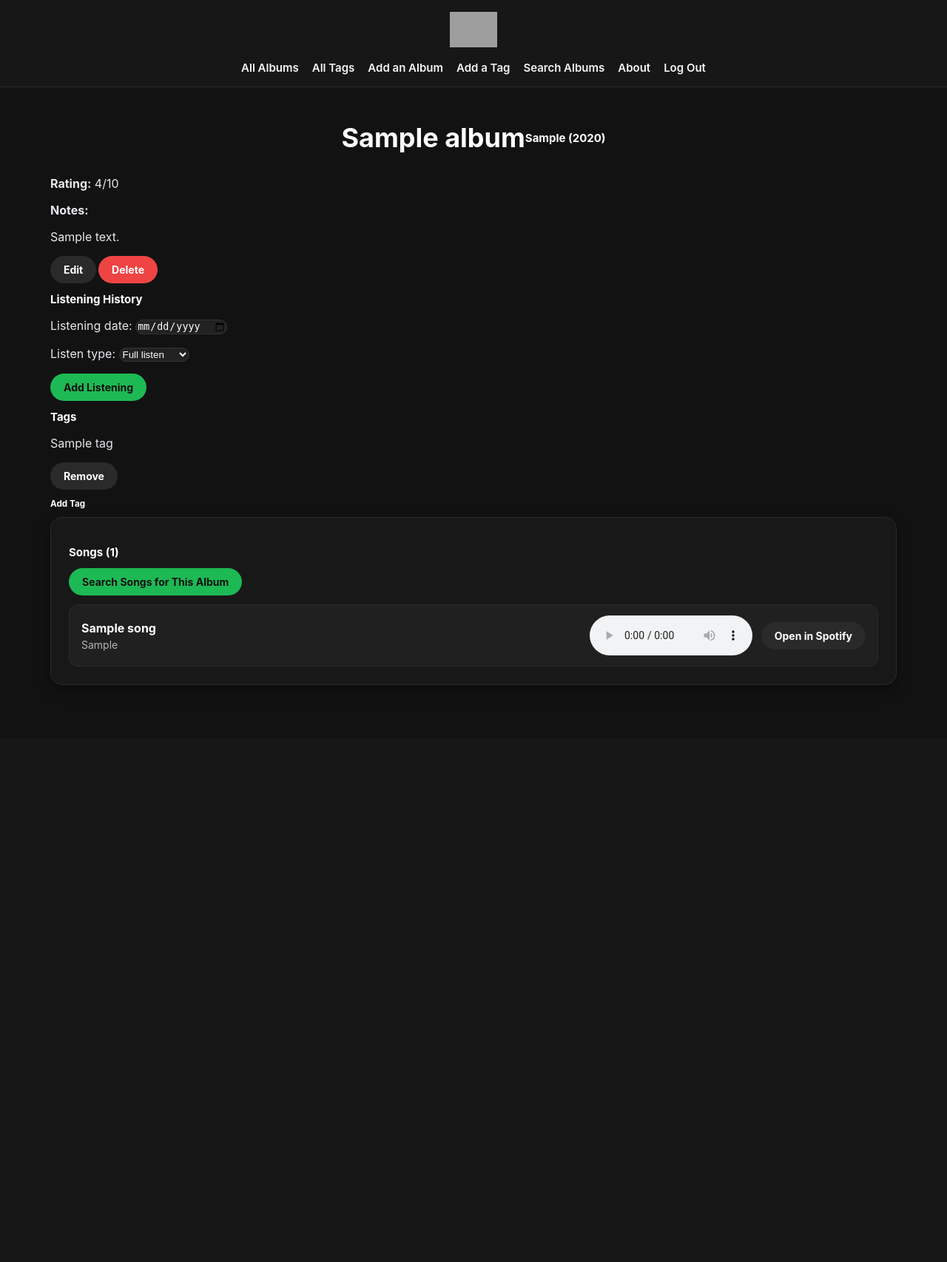
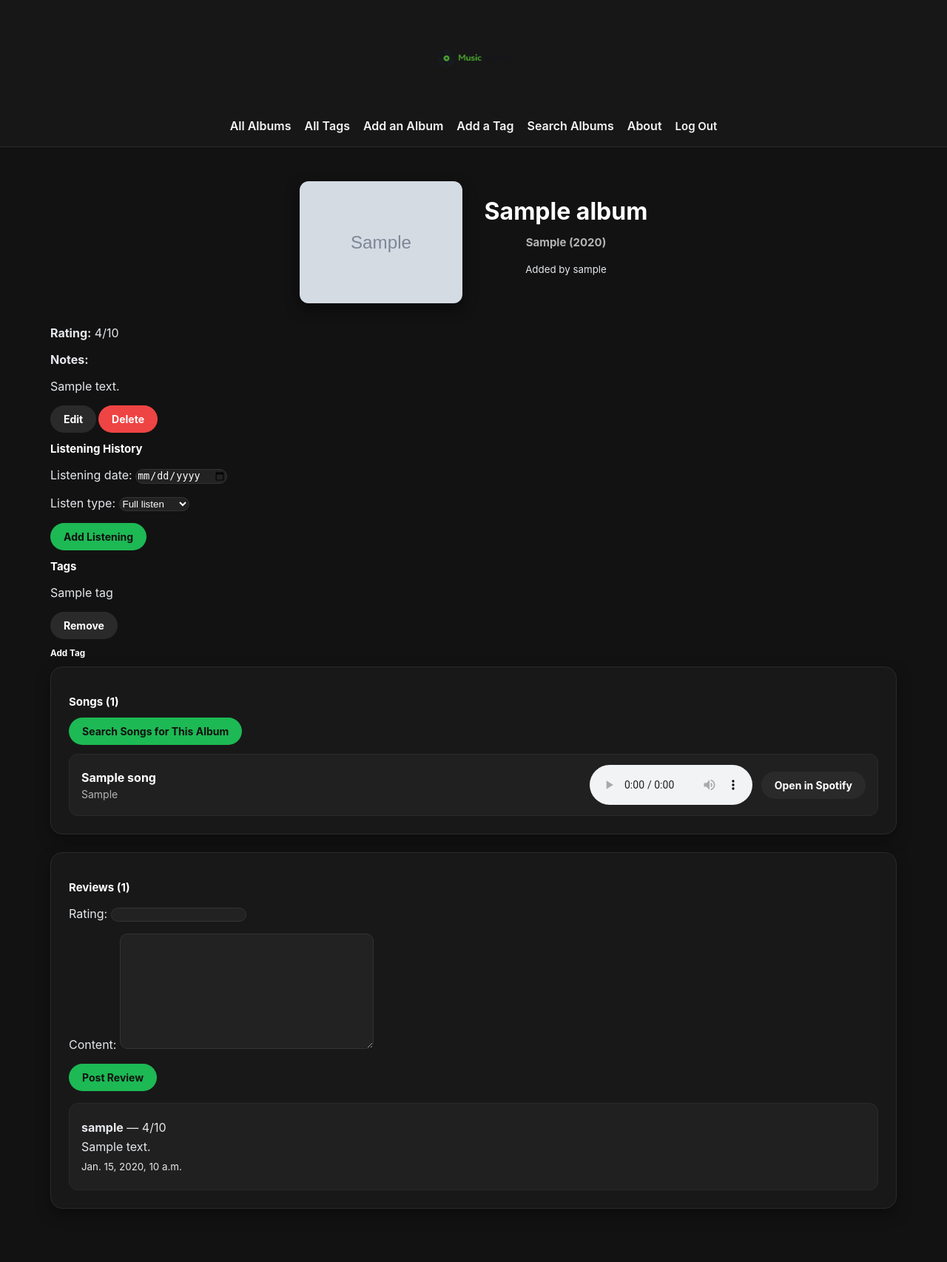
Before and after one commit to Williamon21/django-music-journal, a Django app: page /albums/1/ in a window 1280 px wide. Shown: the whole page at 74% size. Before the commit the page ends 926 px from the top, so only its background shows below. Run offline with Django 5.2, Linux system fonts and the light colour scheme; a user stored in the database is signed in; tables that the repository leaves empty hold one stand-in row (values such as "Sample post"); grey boxes marked "Sample" are stand-in pictures; grey boxes are pictures that could not be loaded.

Commit message:
added review functionality, added the ability to see others saved albums, and all around finished

```diff
--- a/main_app/admin.py
+++ b/main_app/admin.py
@@ -1,7 +1,8 @@
 from django.contrib import admin
-from .models import Album, Listening, Tag, Song
+from .models import Album, Listening, Tag, Song, Review
 
 admin.site.register(Album)
 admin.site.register(Listening)
 admin.site.register(Tag)
 admin.site.register(Song)
+admin.site.register(Review)
--- a/main_app/forms.py
+++ b/main_app/forms.py
@@ -1,5 +1,5 @@
 from django import forms
-from .models import Listening
+from .models import Listening, Review
 
 class ListeningForm(forms.ModelForm):
     class Meta:
@@ -11,3 +11,7 @@
                 attrs={'type': 'date'}
             ),
         }
+class ReviewForm(forms.ModelForm):
+    class Meta:
+        model = Review
+        fields = ['rating', 'content']
--- a/main_app/models.py
+++ b/main_app/models.py
@@ -28,6 +28,7 @@
     notes = models.TextField(max_length=500)
     tags = models.ManyToManyField(Tag, blank=True)
     user = models.ForeignKey(User, on_delete=models.CASCADE)
+    image_url = models.URLField(blank=True)
 
     def __str__(self):
         return f"{self.title} - {self.artist}"
@@ -62,3 +63,16 @@
 
     def __str__(self):
         return f"{self.title} - {self.artist}"
+
+class Review(models.Model):
+    album = models.ForeignKey(Album, on_delete=models.CASCADE)
+    user = models.ForeignKey(User, on_delete=models.CASCADE)
+    rating = models.IntegerField()
+    content = models.TextField(max_length=500)
+    created_at = models.DateTimeField(auto_now_add=True)
+
+    def __str__(self):
+        return f"Review by {self.user.username} on {self.album.title}"
+
+    class Meta:
+        ordering = ['-created_at']
--- a/main_app/static/css/albums/album-detail.css
+++ b/main_app/static/css/albums/album-detail.css
@@ -54,3 +54,51 @@
 .small-player {
   width: 220px;
 }
+
+.page-header {
+  display: flex;
+  align-items: center;
+  gap: 30px;
+  margin-bottom: 30px;
+}
+
+.album-detail-cover {
+  width: 220px;
+  border-radius: 12px;
+  box-shadow: 0 8px 18px rgba(0,0,0,0.5);
+}
+
+.album-header-text h1 {
+  font-size: 32px;
+}
+
+.album-header-text h2 {
+  color: #b3b3b3;
+}
+
+.reviews {
+  background: #181818;
+  border: 1px solid #2a2a2a;
+  border-radius: 16px;
+  box-shadow: 0 8px 20px rgba(0, 0, 0, 0.35);
+  padding: 24px;
+  margin-bottom: 24px;
+}
+
+.review-list {
+  display: flex;
+  flex-direction: column;
+  gap: 14px;
+  margin-top: 16px;
+}
+
+.review-row {
+  background: #202020;
+  border: 1px solid #2a2a2a;
+  border-radius: 12px;
+  padding: 16px;
+}
+
+.review-row p {
+  margin: 6px 0;
+}
--- a/main_app/static/css/albums/album-index.css
+++ b/main_app/static/css/albums/album-index.css
@@ -27,7 +27,7 @@
 }
 
 .card:hover {
-  transform: translateY(-4px);
+  transform: translateY(-6px);
   background: #202020;
 }
 
@@ -37,12 +37,15 @@
   display: block;
 }
 
+/* Album cover image */
 .album-cover {
   width: 100%;
   aspect-ratio: 1 / 1;
   object-fit: cover;
+  border-bottom: 1px solid #2a2a2a;
 }
 
+/* Album text section */
 .card-content {
   padding: 18px;
 }
--- a/main_app/static/css/base.css
+++ b/main_app/static/css/base.css
@@ -43,21 +43,29 @@
   width: 100%;
   background: var(--nav-bg-ff);
   border-bottom: var(--borders);
+  padding-top: 10px;
 }
+
+/* LOGO */
 
 .header-logo-container {
   margin: auto;
-  padding: 14px 20px 6px;
+  padding: 20px 20px 10px;
   text-align: center;
 }
 
 .header-logo-container img {
-  max-height: 48px;
+  height: 110px !important;
+  width: auto !important;
+}
+
+.header-logo-container img:hover {
+  transform: scale(1.06);
 }
 
 nav {
   margin: 0;
-  padding: 10px 16px 16px;
+  padding: 12px 16px 18px;
 }
 
 nav ul {
@@ -68,18 +76,14 @@
   align-items: center;
   justify-content: center;
   flex-wrap: wrap;
-  gap: 12px;
-}
-
-nav li {
-  padding: 0;
+  gap: 18px;
 }
 
 nav a {
   text-decoration: none;
   color: var(--text-color);
   font-weight: 600;
-  font-size: 1.5rem;
+  font-size: 1.6rem;
   transition: color 0.2s ease;
 }
 
--- a/main_app/templates/albums/detail.html
+++ b/main_app/templates/albums/detail.html
@@ -8,8 +8,17 @@
 {% block content %}
 
 <section class="page-header">
+
+  {% if album.image_url %}
+    <img src="{{ album.image_url }}" class="album-detail-cover">
+  {% endif %}
+
+  <div class="album-header-text">
     <h1>{{ album.title }}</h1>
     <h2>{{ album.artist }} ({{ album.year }})</h2>
+    <p><small>Added by {{ album.user.username }}</small></p>
+  </div>
+
 </section>
 
 <section class="album-info">
@@ -19,15 +28,14 @@
   <p><strong>Notes:</strong></p>
   <p>{{ album.notes }}</p>
 
+  {% if request.user == album.user %}
   <div class="album-actions">
     <a href="{% url 'album-update' album.id %}" class="btn secondary">Edit</a>
     <a href="{% url 'album-delete' album.id %}" class="btn danger">Delete</a>
   </div>
+  {% endif %}
 
 </section>
-
-
-<!-- LISTENING HISTORY -->
 
 <section class="feedings">
 
@@ -43,9 +51,6 @@
 
 </section>
 
-
-<!-- TAGS -->
-
 <section class="toys">
 
   <div class="subsection-title">
@@ -57,13 +62,14 @@
     {% if album.tags.count %}
       {% for tag in album.tags.all %}
       <div class="toy-container">
-
         <p>{{ tag.name }}</p>
 
+        {% if request.user == album.user %}
         <form action="{% url 'remove-tag' album.id tag.id %}" method="POST">
           {% csrf_token %}
           <button type="submit" class="btn secondary">Remove</button>
         </form>
+        {% endif %}
 
       </div>
       {% endfor %}
@@ -73,31 +79,26 @@
 
   </div>
 
+  {% if request.user == album.user %}
   <div class="subsection-title">
     <h3>Add Tag</h3>
   </div>
 
   <div class="subsection-content">
-
     {% for tag in tags %}
     <div class="toy-container">
-
       <p>{{ tag.name }}</p>
 
       <form action="{% url 'associate-tag' album.id tag.id %}" method="POST">
         {% csrf_token %}
         <button type="submit" class="btn submit">Add</button>
       </form>
-
     </div>
     {% endfor %}
-
   </div>
+  {% endif %}
 
 </section>
-
-
-<!-- SONGS (SPOTIFY IMPORT) -->
 
 <section class="songs">
 
@@ -114,11 +115,8 @@
   <div class="subsection-content">
 
     {% if songs %}
-
       <div class="song-list">
-
         {% for song in songs %}
-
         <div class="song-row">
 
           <div class="song-meta">
@@ -127,7 +125,6 @@
           </div>
 
           <div class="song-links">
-
             {% if song.preview_url %}
               <audio controls class="preview-player small-player">
                 <source src="{{ song.preview_url }}" type="audio/mpeg">
@@ -139,23 +136,47 @@
                 Open in Spotify
               </a>
             {% endif %}
-
           </div>
 
         </div>
-
         {% endfor %}
-
       </div>
-
     {% else %}
-
       <p class="no-toys">No songs added yet.</p>
-
     {% endif %}
 
   </div>
 
 </section>
 
+<section class="reviews">
+
+  <div class="subsection-title">
+    <h2>Reviews ({{ reviews|length }})</h2>
+  </div>
+
+  <form action="{% url 'add-review' album.id %}" method="POST" class="subsection-content">
+    {% csrf_token %}
+    {{ review_form.as_p }}
+    <button type="submit" class="btn submit">Post Review</button>
+  </form>
+
+  <div class="subsection-content">
+    {% if reviews %}
+      <div class="review-list">
+        {% for review in reviews %}
+          <div class="review-row">
+            <p><strong>{{ review.user.username }}</strong> — {{ review.rating }}/10</p>
+            <p>{{ review.content }}</p>
+            <p><small>{{ review.created_at }}</small></p>
+          </div>
+        {% endfor %}
+      </div>
+    {% else %}
+      <p>No reviews yet.</p>
+    {% endif %}
+  </div>
+
+</section>
+
 {% endblock %}
--- a/main_app/templates/albums/search.html
+++ b/main_app/templates/albums/search.html
@@ -55,6 +55,7 @@
       <input type="hidden" name="title" value="{{ item.name }}">
       <input type="hidden" name="artist" value="{{ item.artists.0.name }}">
       <input type="hidden" name="year" value="{{ item.release_date|slice:":4" }}">
+      <input type="hidden" name="image_url" value="{{ item.images.0.url }}">
 
       <button type="submit" class="btn submit">
         Add to Journal
--- a/main_app/templates/base.html
+++ b/main_app/templates/base.html
@@ -12,7 +12,7 @@
 
   <link rel="shortcut icon"
         type="image/png"
-        href="{% static 'images/music-note.png' %}">
+        href="{% static 'images/logo.png' %}">
 
   {% block head %}{% endblock %}
 </head>
--- a/main_app/urls.py
+++ b/main_app/urls.py
@@ -21,6 +21,7 @@
 
     path('albums/<int:album_id>/songs/search/', views.song_search, name='song-search'),
     path('albums/<int:album_id>/songs/import/', views.spotify_song_import, name='spotify-song-import'),
+    path('albums/<int:album_id>/add-review/', views.add_review, name='add-review'),
 
     path('tags/', views.TagList.as_view(), name='tag-index'),
     path('tags/create/', views.TagCreate.as_view(), name='tag-create'),
--- a/main_app/views.py
+++ b/main_app/views.py
@@ -7,8 +7,8 @@
 from django.contrib.auth.decorators import login_required
 from django.contrib.auth.mixins import LoginRequiredMixin
 
-from .models import Album, Tag, Song
-from .forms import ListeningForm
+from .models import Album, Tag, Song, Review
+from .forms import ListeningForm, ReviewForm
 from .services.spotify_api import search_spotify_albums, search_spotify_tracks
 
 
@@ -22,7 +22,7 @@
 
 @login_required
 def album_index(request):
-    albums = Album.objects.filter(user=request.user)
+    albums = Album.objects.all()
     return render(request, 'albums/index.html', {'albums': albums})
 
 
@@ -30,19 +30,35 @@
 def album_detail(request, album_id):
     album = Album.objects.get(id=album_id)
     listening_form = ListeningForm()
+    review_form = ReviewForm()
 
     tags_album_doesnt_have = Tag.objects.exclude(
         id__in=album.tags.all().values_list('id')
     )
 
     songs = Song.objects.filter(album=album)
+    reviews = Review.objects.filter(album=album)
 
     return render(request, 'albums/detail.html', {
         'album': album,
         'listening_form': listening_form,
+        'review_form': review_form,
         'tags': tags_album_doesnt_have,
-        'songs': songs
+        'songs': songs,
+        'reviews': reviews,
     })
+
+@login_required
+def add_review(request, album_id):
+    form = ReviewForm(request.POST)
+
+    if form.is_valid():
+        new_review = form.save(commit=False)
+        new_review.album_id = album_id
+        new_review.user = request.user
+        new_review.save()
+
+    return redirect('album-detail', album_id=album_id)
 
 
 class AlbumCreate(LoginRequiredMixin, CreateView):
@@ -58,10 +74,16 @@
     model = Album
     fields = ['artist', 'year', 'rating', 'notes']
 
+    def get_queryset(self):
+        return Album.objects.filter(user=self.request.user)
+
 
 class AlbumDelete(LoginRequiredMixin, DeleteView):
     model = Album
     success_url = '/albums/'
+
+    def get_queryset(self):
+        return Album.objects.filter(user=self.request.user)
 
 
 @login_required
@@ -131,11 +153,13 @@
         title = request.POST.get('title')
         artist = request.POST.get('artist')
         year = request.POST.get('year')
+        image_url = request.POST.get('image_url')
 
         album = Album.objects.create(
             title=title,
             artist=artist,
             year=year,
+            image_url=image_url,
             rating=0,
             notes='Imported from Spotify',
             user=request.user
```
Also changed, not shown: main_app/templates/albums/index.html (+9 -0 lines), main_app/migrations/0006_album_imagine_url.py (added), main_app/migrations/0007_rename_imagine_url_album_image_url.py (added), main_app/migrations/0008_review.py (added), main_app/static/images/logo.png (added). Lines whose indentation alone changed are shown as unchanged.
